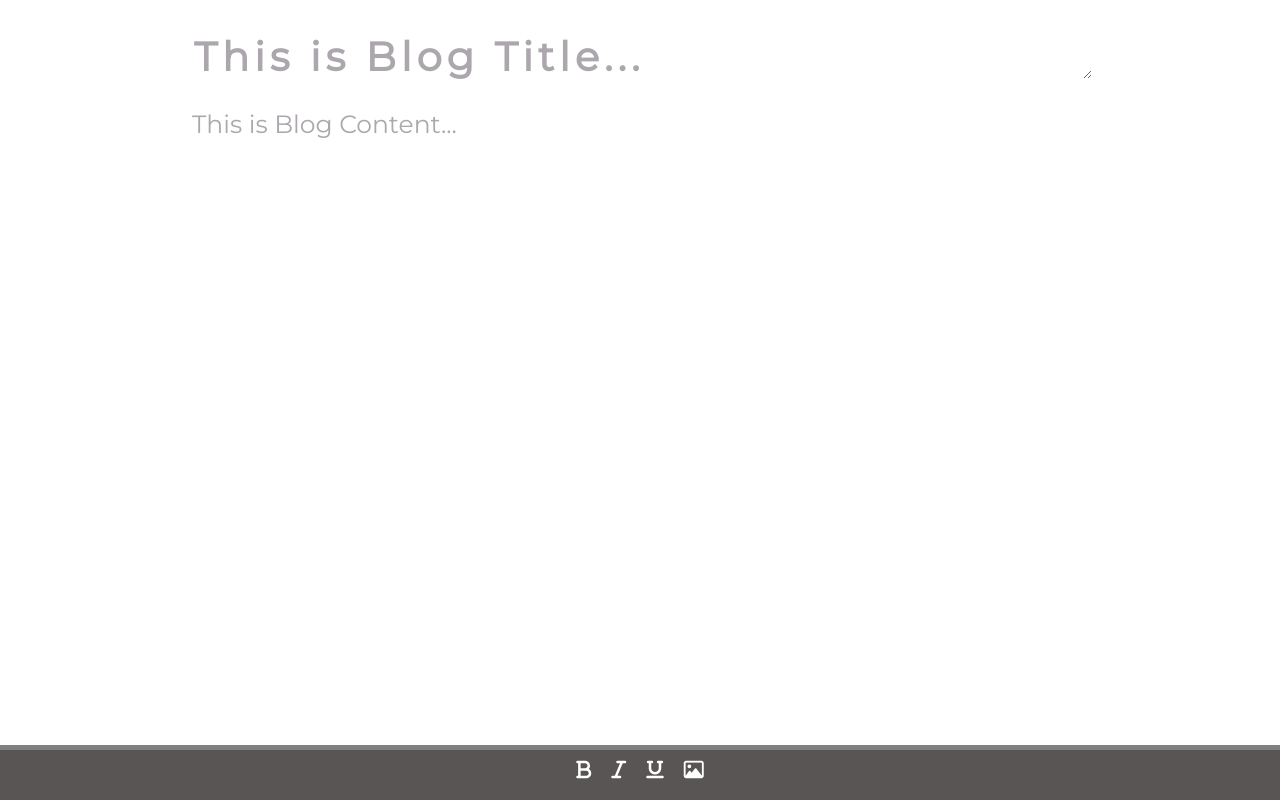
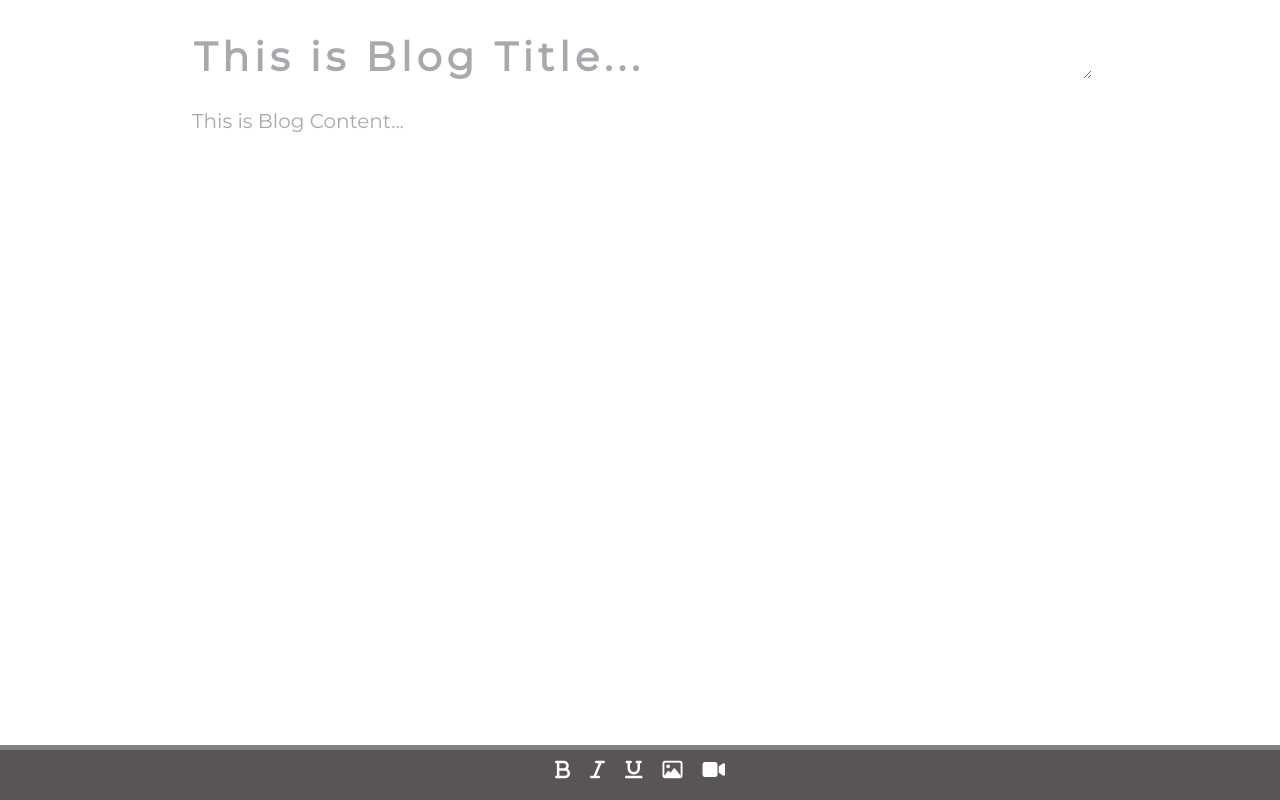
Before and after one commit to love1024/LearningKin, an Angular app: page / in a window 1280 px wide. Built offline with nearby package versions, Linux system fonts and the light colour scheme.

Commit message:
Added video support, image and video validation

```diff
--- a/src/app/creator/creator.component.html
+++ b/src/app/creator/creator.component.html
@@ -23,10 +23,15 @@
   <a href="javascript:void(0)"
     (click)="formatText('underline')">
      <i class="fa fa-underline"
-    aria-hidden="true"></i> </a>
+    aria-hidden="true"></i></a>
 
   <a href="javascript:void(0)"
     (click)="insertImage()">
   <i class="fa fa-picture-o"
    aria-hidden="true"></i></a>
+
+  <a href="javascript:void(0)"
+    (click)="insertVideo()">
+    <i class="fa fa-video-camera"
+    aria-hidden="true"></i></a>
 </div>
--- a/src/app/creator/creator.component.scss
+++ b/src/app/creator/creator.component.scss
@@ -18,6 +18,10 @@
   margin: 0 auto;
 }
 
+/**
+  --------------TITLE AND CONTENT----------------
+**/
+
 .title {
   @include common();
   letter-spacing: 5px;
@@ -32,13 +36,44 @@
 .content {
   @include common();
   min-height: 30px;
-  font-size: 25px;
+  font-size: 20px;
   font-weight: 400;
   color:gray;
   cursor: text;
   word-wrap: break-word;
 }
 
+/**
+  -------------------VIDEO AND IMAGE----------------------
+**/
+.imageContainer {
+  position: relative;
+}
+
+.videoContainer {
+  position: relative;
+}
+
+.image {
+  max-width: 100%;
+  min-width: 100%;
+  margin: 20px 0 20px 0;
+  min-height: 100px;
+  max-height: 500px;
+}
+
+.video {
+  max-width: 100%;
+  min-width: 100%;
+  margin: 20px 0 20px 0;
+  min-height: 500px;
+}
+
+
+/**
+  -----------------TOOLBAR------------------------
+**/
+// Toolar styling
 .toolbar {
   width: 100%;
   height: 50px;
@@ -50,19 +85,7 @@
   border-top: 5px solid gray;
 }
 
-.imageContainer {
-  position: relative;
-}
-
-.image {
-  position: relative;
-  max-width: 100%;
-  min-width: 100%;
-  margin: 20px 0 20px 0;
-  min-height: 100px;
-  overflow: hidden;
-}
-
+// Toolbar Icons styling
 .fa {
   padding: 10px;
   color:white;
@@ -84,6 +107,10 @@
   }
 }
 
+
+/**
+  -----------------EXTRAS---------------------
+**/
 //To color the placeholder
 ::-webkit-input-placeholder {
   color:#ABA7AD;
--- a/src/app/creator/creator.component.ts
+++ b/src/app/creator/creator.component.ts
@@ -51,10 +51,18 @@ export class CreatorComponent implements OnInit {
   // Insert new Video Element using renderer2
   insertVideo() {
     const link = window.prompt('Insert link of the video');
-    const el = this._renderer.createElement('video');
-    this._renderer.addClass(el, 'video');
-    this._renderer.setAttribute(el, 'src', link);
-    this._renderer.appendChild(this.content.nativeElement, el);
+
+    const div = this._renderer.createElement('div');
+    this._renderer.addClass(div, 'imageContainer');
+    const video = this.createVideoElement(link);
+    const del = this.createDeleteElement();
+    this._renderer.appendChild(div, del);
+    this._renderer.appendChild(div, video);
+
+    this._renderer.appendChild(this.content.nativeElement, div);
+
+    this.deleteEmptyContent();
+    this.addNextEditableBox();
   }
 
   // Insert next editable box to add more content
@@ -62,7 +70,7 @@ export class CreatorComponent implements OnInit {
     const el1 = this._renderer.createElement('div');
     this._renderer.addClass(el1, 'content');
     this._renderer.setAttribute(el1, 'contentEditable', 'true');
-    //   this._renderer.setAttribute(el1, 'placeholder', 'Add Extra Content...');
+
     this._renderer.appendChild(this.content.nativeElement, el1);
   }
 
@@ -71,7 +79,7 @@ export class CreatorComponent implements OnInit {
     const children = this.content.nativeElement.children;
     for (let i = 2; i < children.length; i++) {
       if (children[i].innerHTML === '' && children[i].tagName !== 'IMG') {
-        this.content.nativeElement.removeChild(children[i]);
+        // this.content.nativeElement.removeChild(children[i]);
       }
     }
   }
@@ -81,7 +89,28 @@ export class CreatorComponent implements OnInit {
     const el = this._renderer.createElement('img');
     this._renderer.addClass(el, 'image');
     this._renderer.setAttribute(el, 'src', link);
+    this._renderer.listen(el, 'error', (e) => {
+      e.srcElement.src = 'http://www.siennachicago.com/Common/images/jquery/galleria/image-not-found.png';
+    });
     return el;
+  }
+
+  // Create Video Element to insert
+  createVideoElement(link: string) {
+    const video = this._renderer.createElement('iframe');
+
+    const id = this.getVideoId(link);
+    if (id === 'error') {
+      alert('Please Add valid link');
+      return;
+    }
+
+    link = 'https://www.youtube.com/embed/' + id;
+    this._renderer.setAttribute(video, 'src', link);
+    this._renderer.setAttribute(video, 'frameborder', '0');
+    this._renderer.addClass(video, 'video');
+
+    return video;
   }
 
   // Create Delete Image
@@ -98,4 +127,17 @@ export class CreatorComponent implements OnInit {
     });
     return el;
   }
+
+  // Get video id from youtbube video link
+  getVideoId(url: string) {
+    const regExp = /^.*(youtu.be\/|v\/|u\/\w\/|embed\/|watch\?v=|\&v=)([^#\&\?]*).*/;
+    const match = url.match(regExp);
+
+    if (match && match[2].length === 11) {
+      return match[2];
+    } else {
+      return 'error';
+    }
+  }
+
 }
```
